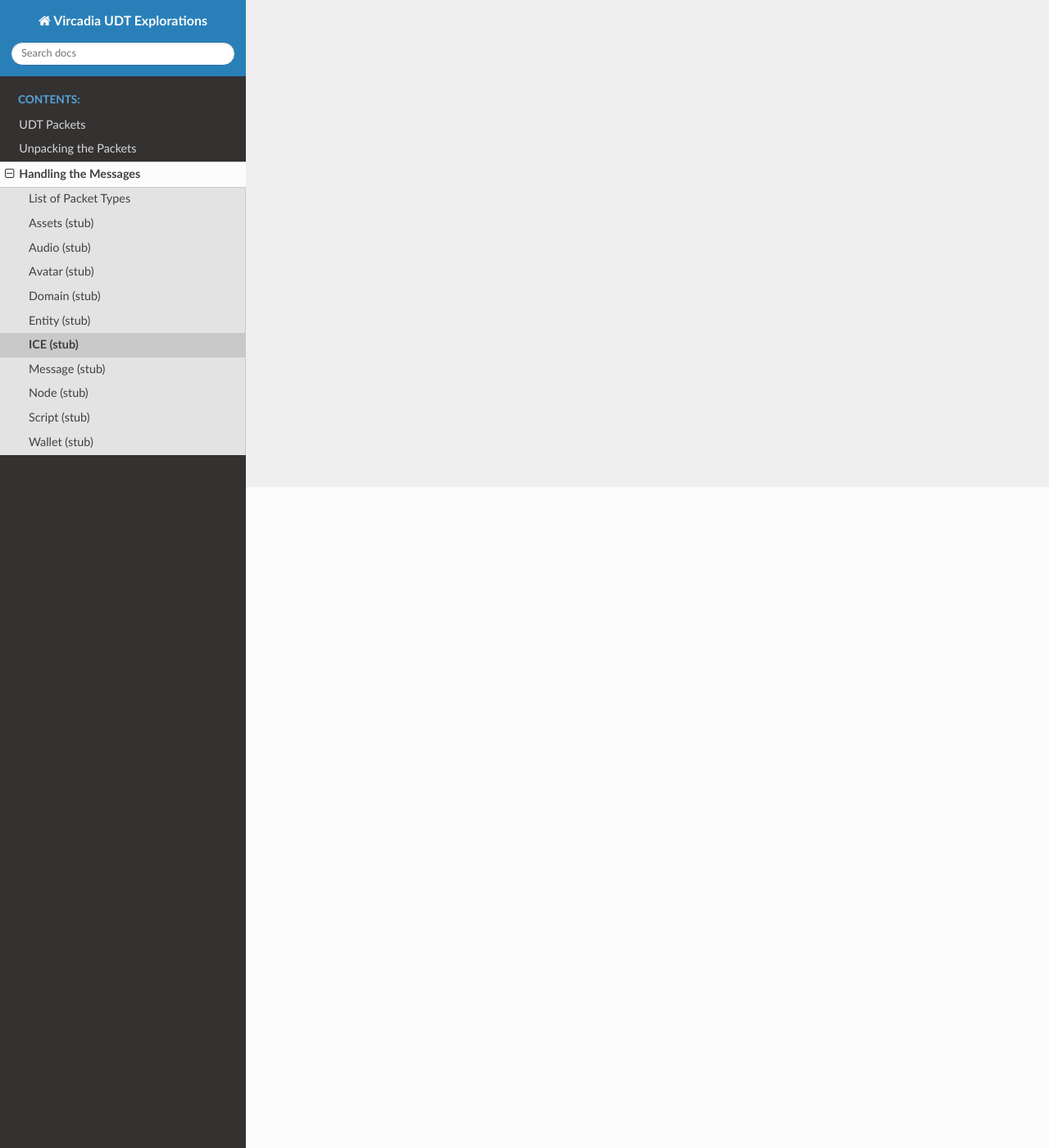
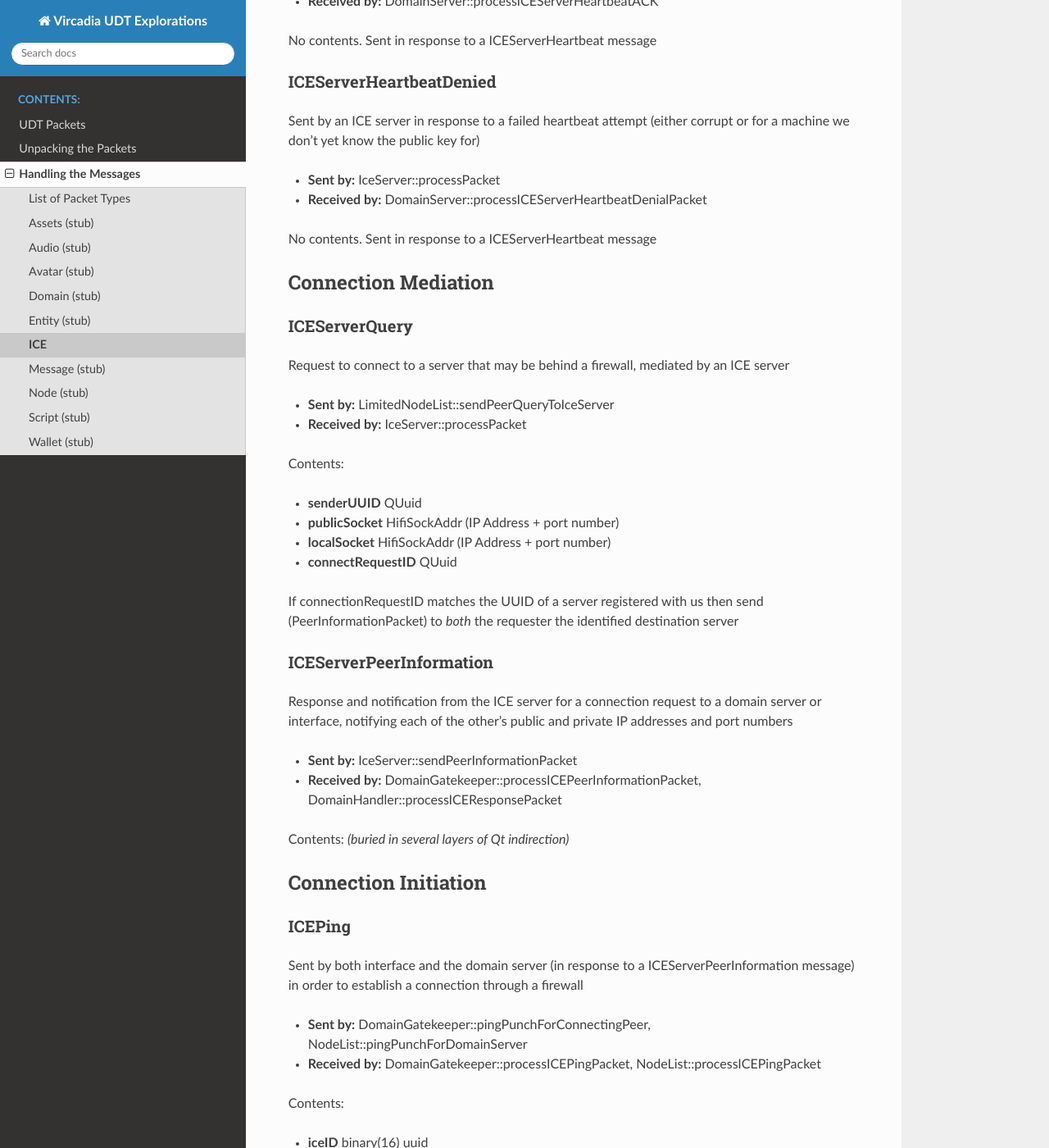
Before and after one commit to odysseus654/vircadia-protocol-exploration, a Sphinx documentation site: the page built from source/message/ice.rst, in a window 1280 px wide and 1400 px high, scrolled down 806 px. Shown: the whole window at 82% size. Built offline with Sphinx 7.4.7 and the Read the Docs theme 2.0.0, drawn with Linux system fonts in a browser that asks for light colours; some of the changed text lies outside the part shown.

Commit message:
adding ICE message information

```diff
--- a/source/message/ice.rst
+++ b/source/message/ice.rst
@@ -1,2 +1,112 @@
-ICE (stub)
-==========
+ICE
+===
+
+Responsible for helping a domain server establish a public presence despite being behind a firewall
+
+Domain Server Registration
+..........................
+
+.. _ICEServerHeartbeat:
+
+ICEServerHeartbeat
+------------------
+Maintain an existing registration with an ICE server
+
+* **Sent by:** DomainServer::sendHeartbeatToIceServer
+* **Received by:** IceServer::processPacket
+
+Contents:
+
+* **senderUUID** QUuid
+* **publicSocket** HifiSockAddr (IP Address + port number)
+* **localSocket** HifiSockAddr (IP Address + port number)
+* **signature** cryptographic hash of the contents of everything above this point
+
+If this action is successful it returns ICEServerHeartbeatACK_, otherwise it returns ICEServerHeartbeatDenied_
+
+.. _ICEServerHeartbeatACK:
+
+ICEServerHeartbeatACK
+---------------------
+Sent by an ICE server in response to a successful heartbeat
+
+* **Sent by:** IceServer::processPacket
+* **Received by:** DomainServer::processICEServerHeartbeatACK
+
+No contents.  Sent in response to a ICEServerHeartbeat message
+
+.. _ICEServerHeartbeatDenied:
+
+ICEServerHeartbeatDenied
+------------------------
+Sent by an ICE server in response to a failed heartbeat attempt (either corrupt or for a machine we don't yet know the public key for)
+
+* **Sent by:** IceServer::processPacket
+* **Received by:** DomainServer::processICEServerHeartbeatDenialPacket
+
+No contents.  Sent in response to a ICEServerHeartbeat message
+
+.. _ICEServerQuery:
+
+Connection Mediation
+....................
+
+ICEServerQuery
+--------------
+Request to connect to a server that may be behind a firewall, mediated by an ICE server
+
+* **Sent by:** LimitedNodeList::sendPeerQueryToIceServer
+* **Received by:** IceServer::processPacket
+
+Contents:
+
+* **senderUUID** QUuid
+* **publicSocket** HifiSockAddr (IP Address + port number)
+* **localSocket** HifiSockAddr (IP Address + port number)
+* **connectRequestID** QUuid
+
+If connectionRequestID matches the UUID of a server registered with us then send (PeerInformationPacket) to *both* the requester the identified destination server
+
+.. _ICEServerPeerInformation:
+
+ICEServerPeerInformation
+------------------------
+Response and notification from the ICE server for a connection request to a domain server or interface, notifying each of the other's public and private IP addresses and port numbers
+
+* **Sent by:** IceServer::sendPeerInformationPacket
+* **Received by:** DomainGatekeeper::processICEPeerInformationPacket, DomainHandler::processICEResponsePacket
+
+Contents: *(buried in several layers of Qt indirection)*
+
+Connection Initiation
+.....................
+
+.. _ICEPing:
+
+ICEPing
+------------------------
+Sent by both interface and the domain server (in response to a ICEServerPeerInformation message) in order to establish a connection through a firewall
+
+* **Sent by:** DomainGatekeeper::pingPunchForConnectingPeer, NodeList::pingPunchForDomainServer
+* **Received by:** DomainGatekeeper::processICEPingPacket, NodeList::processICEPingPacket
+
+Contents:
+
+* **iceID** binary(16) uuid
+* **pingType** enum PingType / byte
+
+If this action is successful it returns ICEPingReply_
+
+.. _ICEPingReply:
+
+ICEPingReply
+------------------------
+Sent in response to an ICEPing packet
+
+* **Sent by:** DomainGatekeeper::processICEPingPacket, NodeList::processICEPingPacket
+* **Received by:** DomainGatekeeper::processICEPingReplyPacket, DomainHandler::processICEPingReplyPacket
+
+Contents:
+
+* **iceID** binary(16) uuid
+* **pingType** enum PingType / byte
```
Also changed, not shown: source/message/packets.rst (+7 -10 lines).
